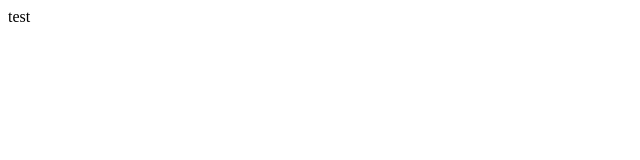
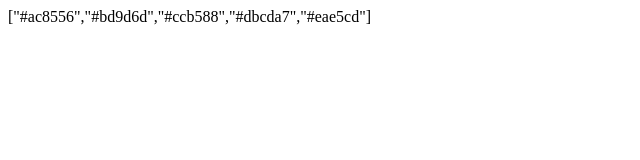
Before and after one commit to texmex44/texmex44.github.io, a plain HTML site: page index.html in a window 1280 px wide. Shown: the whole page, without its empty margins (0-640 px from the left). Drawn offline with Linux system fonts and the light colour scheme.

Commit message:
Chroma generation

```diff
--- a/index.html
+++ b/index.html
@@ -2,9 +2,17 @@
 <head>
 </head>
 <body>
-    test
     <script src="assets/chroma.js"></script>
     <script type="text/javascript">
-      console.log("OK")
+   var gen = chroma.cubehelix()
+    .start(Math.floor(Math.random() * 800) + 1 )
+    .rotations(Math.floor(Math.random() * 0.15) + 0.05)
+    .gamma(Math.floor(Math.random() * 0.8) + 0.5 )
+    .lightness([0.3, 0.8])
+  .scale() // convert to chroma.scale
+    .correctLightness()
+    .colors(5);
+    document.body.innerHTML = JSON.stringify(gen)
+
     </script>
 </body>
```
